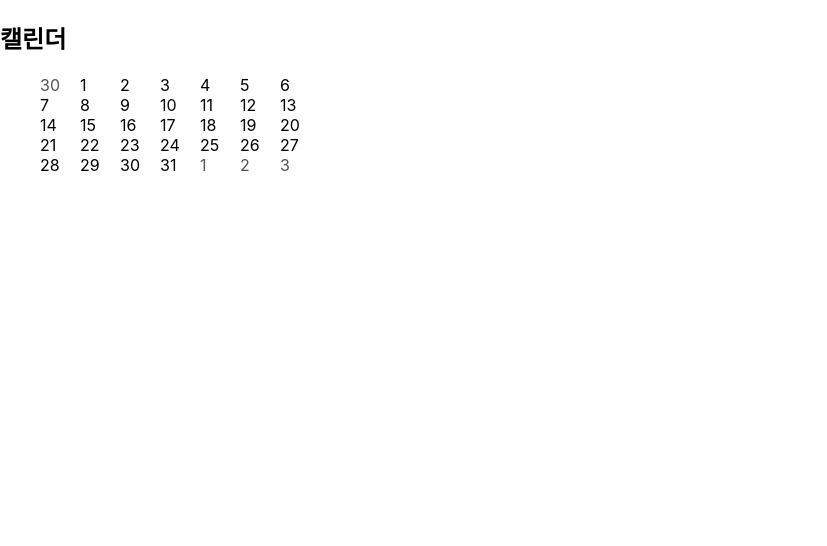
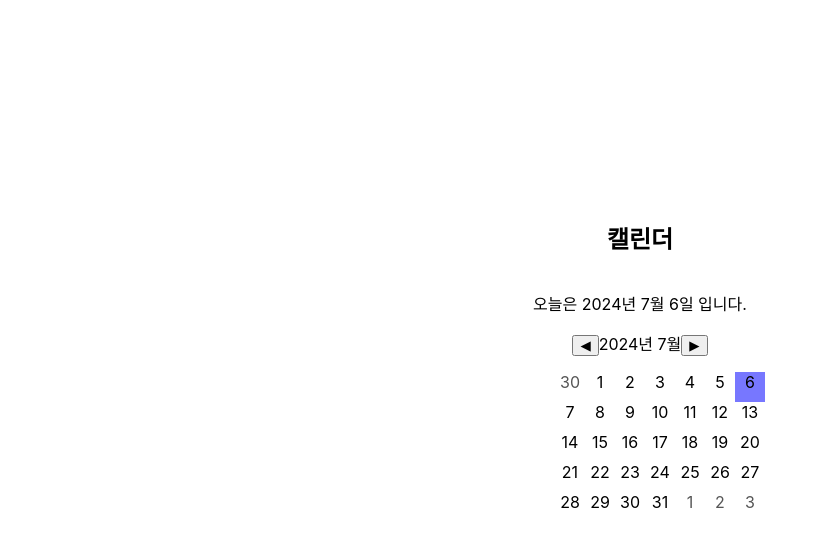
Before and after one commit to somn45/calendar-layout, a React (Create React App) app: page / in a window 1280 px wide. Shown: the top 546 px of the page, without its empty margins (0-827 px from the left). Built offline with nearby package versions, Linux system fonts and the light colour scheme.

Commit message:
useCalendar 생성 및 가시성을 위한 스타일 추가

```diff
--- a/src/App.tsx
+++ b/src/App.tsx
@@ -3,15 +3,28 @@ import './App.css';
 import styled from 'styled-components';
 import { getDaysInMonth } from 'date-fns';
 import Week from './Week';
+import useCalendar from './useCalendar';
+
+const Wrapper = styled.section`
+  margin-top: 200px;
+  display: flex;
+  flex-direction: column;
+  align-items: center;
+`;
 
 const CalendarLayout = styled.ul`
   display: grid;
-  grid-template-columns: repeat(7, 40px);
+  grid-template-columns: repeat(7, 30px);
   list-style-type: none;
 `;
 
-const CalendarDateItem = styled.li<{$iscurrentdate: boolean}>`
+const CalendarDateItem = styled.li<{$iscurrentdate: boolean, $ismatch: boolean}>`
+  height: 30px;
+  background: ${props => props.$ismatch && props.$iscurrentdate ? '#55fc' : 'transparent'};
   color: ${props => props.$iscurrentdate ? '#000' : '#555'};
+  display: flex;
+  justify-content: center;
+  cursor: pointer;
 `;
 
 interface CalendarDate {
@@ -20,61 +33,27 @@ interface CalendarDate {
   isCurrentDate: boolean;
 }
 
-
-
 function App() {
-  const [currentDay, setCurrentDay] = useState(new Date());
-  const [calendar, setCalendar] = useState<CalendarDate[] | null>(null)
-  useEffect(() => {
-    createMonthDays();
-  }, []);
-
-  const createMonthDays = () => {
-    // 현재 달의 첫째 날 (ex. 현재 7월일 때 => 7월 1일)
-    const nowMonthFirstDate = new Date(currentDay.getFullYear(), currentDay.getMonth(), 1);
-    // 무슨 요일이지?
-    const day = nowMonthFirstDate.getDay();
-
-    // 현재 달의 요일은 얼마나 있는가? (ex. 현재 7월일 때 => 31)
-    const totalDateCurrentMonth = getDaysInMonth(new Date(nowMonthFirstDate.getFullYear(), nowMonthFirstDate.getMonth()));
-
-    const calendar = Array.from({length: 35}, (v, i) => i - day + 1).map(date => {
-      if(date < 1) {
-        const lastMonthFirstDate = new Date(currentDay.getFullYear(), currentDay.getMonth() - 1, 1);
-        const totalDateLastMonth = getDaysInMonth(new Date(lastMonthFirstDate));
-        return {
-          key: date,
-          date: date + totalDateLastMonth,
-          isCurrentDate: false,
-        };
-      }
-      else if(date > totalDateCurrentMonth) {
-        const nextMonthFirstDate = new Date(currentDay.getFullYear(), currentDay.getMonth() + 1, 1);
-        const totalDateNextMonth = getDaysInMonth(new Date(nextMonthFirstDate));
-        return {
-          key: date,
-          date: date - totalDateNextMonth,
-          isCurrentDate: false,
-        };
-      }
-      return {
-        key: date,
-        date,
-        isCurrentDate: true,
-      };
-    })
-    setCalendar(calendar);
-  }
+  const {calendar, currentDay, handleClickCalendarDay, moveMonth} = useCalendar();
 
   return (
-    <section>
+    <Wrapper>
       <h1>캘린더</h1>
+      <p>{`오늘은 ${currentDay.getFullYear()}년 ${currentDay.getMonth() + 1}월 ${currentDay.getDate()}일 입니다.`}</p>
+      <article>
+        <button onClick={() => moveMonth(false)}>◀</button>
+        <span>{`${currentDay.getFullYear()}년 ${currentDay.getMonth() + 1}월`}</span>
+        <button onClick={() => moveMonth(true)}>▶</button>
+      </article>
       <CalendarLayout>
         {calendar?.map(date => (
-          <CalendarDateItem key={date.key} $iscurrentdate={date.isCurrentDate}>{date.date}</CalendarDateItem>
+          <CalendarDateItem key={date.key}
+          $iscurrentdate={date.isCurrentDate}
+          $ismatch={currentDay.getDate() === date.date}
+          onClick={() => handleClickCalendarDay(date.date, date.isCurrentDate)} >{date.date}</CalendarDateItem>
         ))}
       </CalendarLayout>
-    </section>
+    </Wrapper>
   );
 }
 
--- /dev/null
+++ b/src/useCalendar.tsx
@@ -0,0 +1,76 @@
+import { deepStrictEqual } from "assert";
+import { addMonths, getDaysInMonth, subMonths } from "date-fns";
+import { useEffect, useState } from "react";
+
+interface CalendarDate {
+  key: number;
+  date: number;
+  isCurrentDate: boolean;
+}
+
+interface useCalendarReturnType {
+  calendar: CalendarDate[] | null;
+  currentDay: Date;
+  handleClickCalendarDay: (date: number, isCurrentDay: boolean) => void;
+  moveMonth: (isAdd: boolean) => void;
+}
+
+type useCalendarType = () => useCalendarReturnType;
+
+const useCalendar: useCalendarType = () => {
+  const [currentDay, setCurrentDay] = useState(new Date());
+  const [calendar, setCalendar] = useState<CalendarDate[] | null>(null)
+
+  useEffect(() => {
+    createMonthDays();
+  }, [currentDay]);
+
+  const createMonthDays = () => {
+    // 현재 달의 첫째 날 (ex. 현재 7월일 때 => 7월 1일)
+    const nowMonthFirstDate = new Date(currentDay.getFullYear(), currentDay.getMonth(), 1);
+    // 현재 달의 첫째 날은 무슨 요일이지?
+    const day = nowMonthFirstDate.getDay();
+
+    // 현재 달의 요일은 얼마나 있는가? (ex. 현재 7월일 때 => 31)
+    const totalDateCurrentMonth = getDaysInMonth(new Date(nowMonthFirstDate.getFullYear(), nowMonthFirstDate.getMonth()));
+
+    const calendarLen = Math.ceil((totalDateCurrentMonth + day) / 7);
+
+    const calendar = Array.from({length: calendarLen * 7}, (v, i) => i - day + 1).map(date => {
+      if(date < 1) {
+        const lastMonthFirstDate = new Date(currentDay.getFullYear(), currentDay.getMonth() - 1, 1);
+        const totalDateLastMonth = getDaysInMonth(new Date(lastMonthFirstDate));
+        return {
+          key: date,
+          date: date + totalDateLastMonth,
+          isCurrentDate: false,
+        };
+      }
+      else if(date > totalDateCurrentMonth) {
+        return {
+          key: date,
+          date: date - totalDateCurrentMonth,
+          isCurrentDate: false,
+        };
+      }
+      return {
+        key: date,
+        date,
+        isCurrentDate: true,
+      };
+    })
+    setCalendar(calendar);
+  }
+
+  const moveMonth = (isAdd: boolean) => {
+    setCurrentDay(prevDate => isAdd ? addMonths(prevDate, 1) : subMonths(prevDate, 1));
+  }
+
+  const handleClickCalendarDay = (date: number, isCurrentDay: boolean) => {
+    if(isCurrentDay) setCurrentDay(new Date(currentDay.getFullYear(), currentDay.getMonth(), date));
+  }
+
+  return {calendar, currentDay, handleClickCalendarDay, moveMonth}
+}
+
+export default useCalendar;
```
